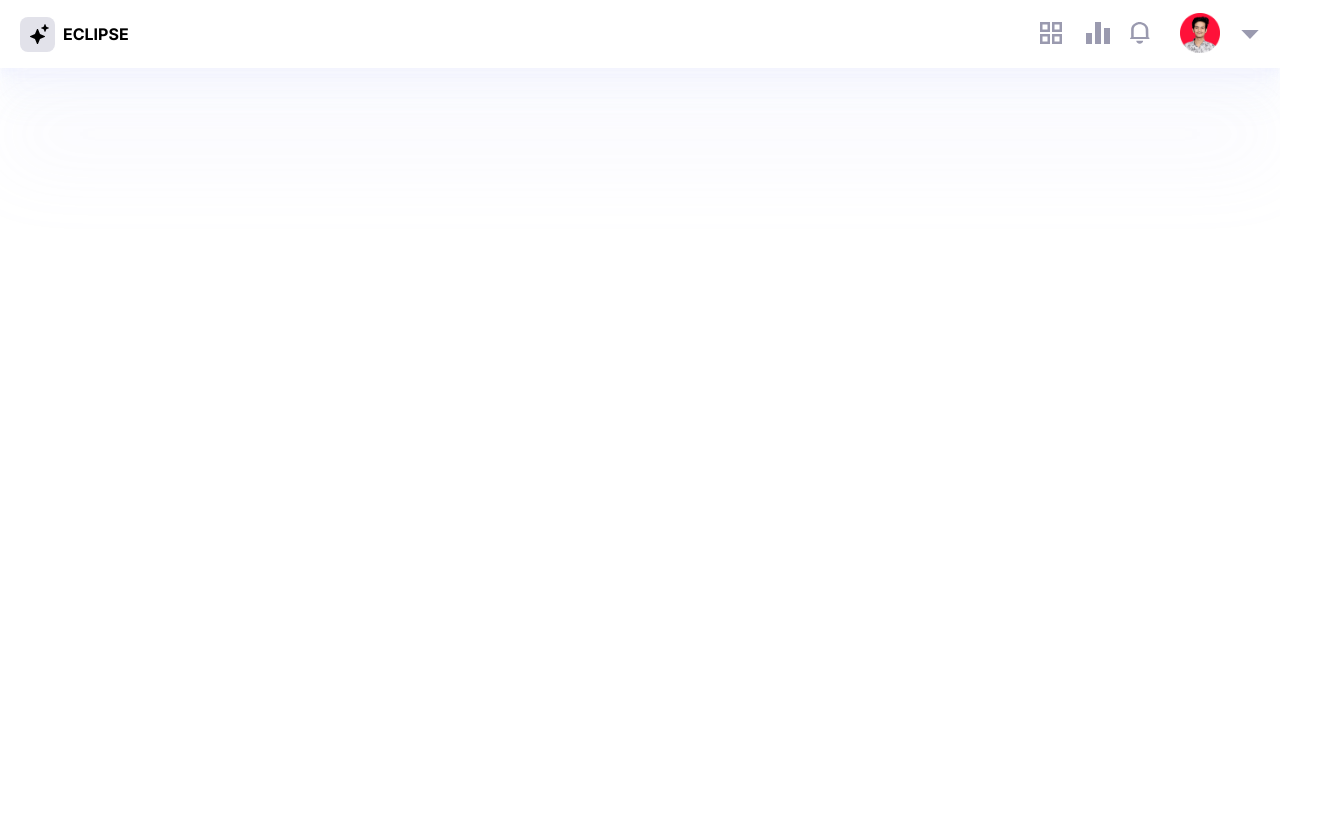
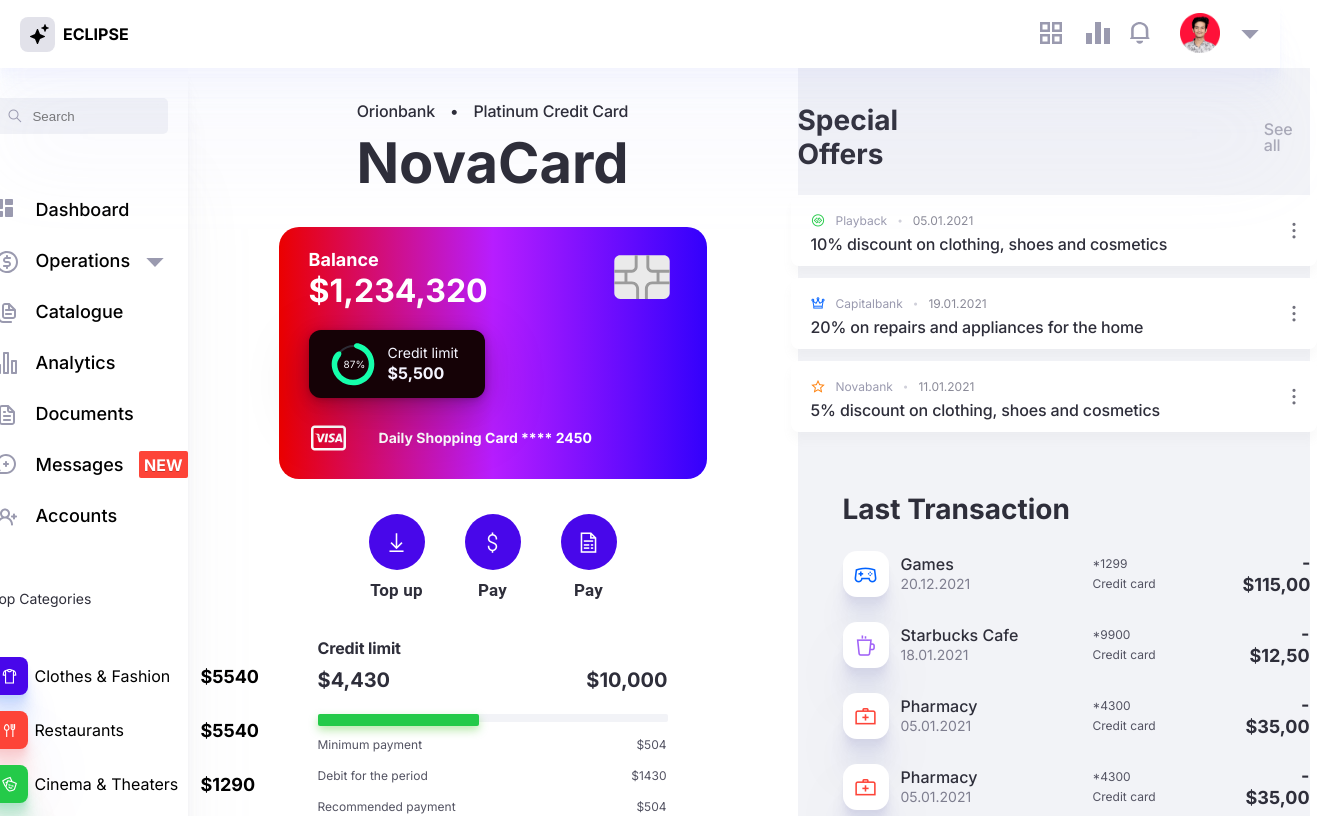
Before and after one commit to ayushsoni1010/dashboard-ui-library, a React (Create React App) app in the folder financial-analysis-ui/: page / in a window 1280 px wide. Shown: the top 816 px of the page, 1317 px wide, since content can reach past the window. Built offline with nearby package versions, Linux system fonts and the light colour scheme.

Commit message:
🚀Update: header and cards styling

```diff
--- a/financial-analysis-ui/src/App.js
+++ b/financial-analysis-ui/src/App.js
@@ -2,47 +2,22 @@
 import "./styles/index.css";
 import "./App.css";
 import Header from "./components/section-components/Header";
-// import IncomeCard from "./components/widgets/Cards/IncomeCard";
-// import Categories from './components/section-components/Categories';
-// import NavbarOptions from './components/section-components/NavbarOptions';
+import Home from "./views/Home";
+import Navbar from "./views/Navbar";
+import Sidebar from "./views/Sidebar";
 
 function App() {
   return (
-    <div className="">
+    <div className="center_view">
       <Header />
 
-
-
-
-
-      {/* <IncomeCard
-        startIcon="fas fa-download"
-        title="Income"
-        stats="$27,632"
-        endIcon=" fas fa-ellipsis-h"
-        type="orange"
-      />
-      <IncomeCard
-        startIcon="fas fa-hand-holding-usd"
-        title="Expense"
-        stats="$8,632"
-        endIcon=" fas fa-ellipsis-h"
-        type="green"
-      />
-      <IncomeCard
-        startIcon="fas fa-comment-dollar"
-        title="Cashback"
-        stats="$12,809"
-        endIcon=" fas fa-ellipsis-h"
-        type="blue"
-      />
-      <IncomeCard
-        startIcon="fas fa-coffee"
-        title="Offer"
-        stats="$27,632"
-        endIcon=" fas fa-ellipsis-h"
-        type="red"
-      /> */}
+      <div className="center_view landscape_view">
+        <Navbar />
+        <div className="marginal_center_view">
+          <Home />
+        </div>
+        <Sidebar />
+      </div>
     </div>
   );
 }
--- a/financial-analysis-ui/src/components/section-components/Header/style.header.css
+++ b/financial-analysis-ui/src/components/section-components/Header/style.header.css
@@ -12,10 +12,11 @@
   margin-left: auto;
   height: 68px;
   width: auto;
+  z-index: 100;
 }
 
 header.header > div.logo-header-wrapper {
-  padding: 20px;
+  margin-left: 20px;
   display: -webkit-box;
   display: -ms-flexbox;
   display: flex;
--- a/financial-analysis-ui/src/components/section-components/Header/style.header.scss
+++ b/financial-analysis-ui/src/components/section-components/Header/style.header.scss
@@ -12,8 +12,9 @@
     margin-left: auto;
     height: 68px;
     width: auto;
+    z-index: 100;
     > div.logo-header-wrapper{
-        padding: 20px;
+        margin-left: 20px;
         display: flex;
         align-items: center;
         justify-content: center;
--- a/financial-analysis-ui/src/components/widgets/Cards/IncomeCard/style.cards.incomeCards.css
+++ b/financial-analysis-ui/src/components/widgets/Cards/IncomeCard/style.cards.incomeCards.css
@@ -15,7 +15,6 @@
   border-radius: 12px;
   width: 220px;
   position: relative;
-  margin: 20px;
 }
 
 div.income-card-wrapper > button.card-icon {
--- a/financial-analysis-ui/src/components/widgets/Cards/IncomeCard/style.cards.incomeCards.scss
+++ b/financial-analysis-ui/src/components/widgets/Cards/IncomeCard/style.cards.incomeCards.scss
@@ -8,7 +8,6 @@
     border-radius: 12px;
     width: 220px;
     position: relative;
-    margin: 20px;
 
     >button.card-icon {
         display: flex;
--- a/financial-analysis-ui/src/components/widgets/Cards/NovaCard/style.cards.novaCard.css
+++ b/financial-analysis-ui/src/components/widgets/Cards/NovaCard/style.cards.novaCard.css
@@ -16,7 +16,7 @@
   height: 252px;
   border: none;
   padding-top: 20px;
-  padding-left: 20px;
+  padding-left: 30px;
   padding-bottom: 20px;
   position: relative;
 }
--- a/financial-analysis-ui/src/components/widgets/Cards/NovaCard/style.cards.novaCard.scss
+++ b/financial-analysis-ui/src/components/widgets/Cards/NovaCard/style.cards.novaCard.scss
@@ -10,7 +10,7 @@
     height: 252px;
     border: none;
     padding-top: 20px;
-    padding-left: 20px;
+    padding-left: 30px;
     padding-bottom: 20px;
     position: relative;
 
```
Also changed, not shown: 2 other files (tests, documents, lock files or other folders).
